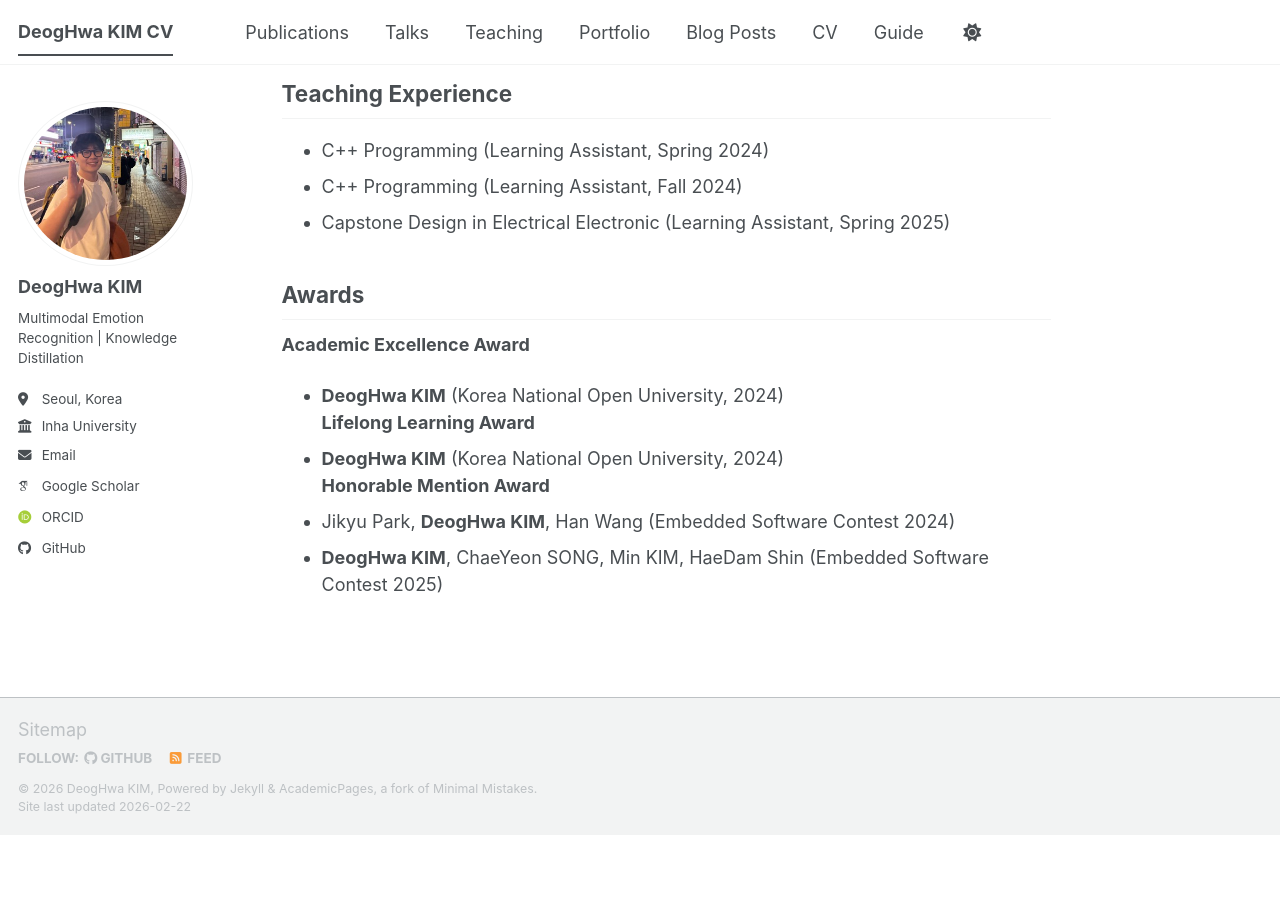
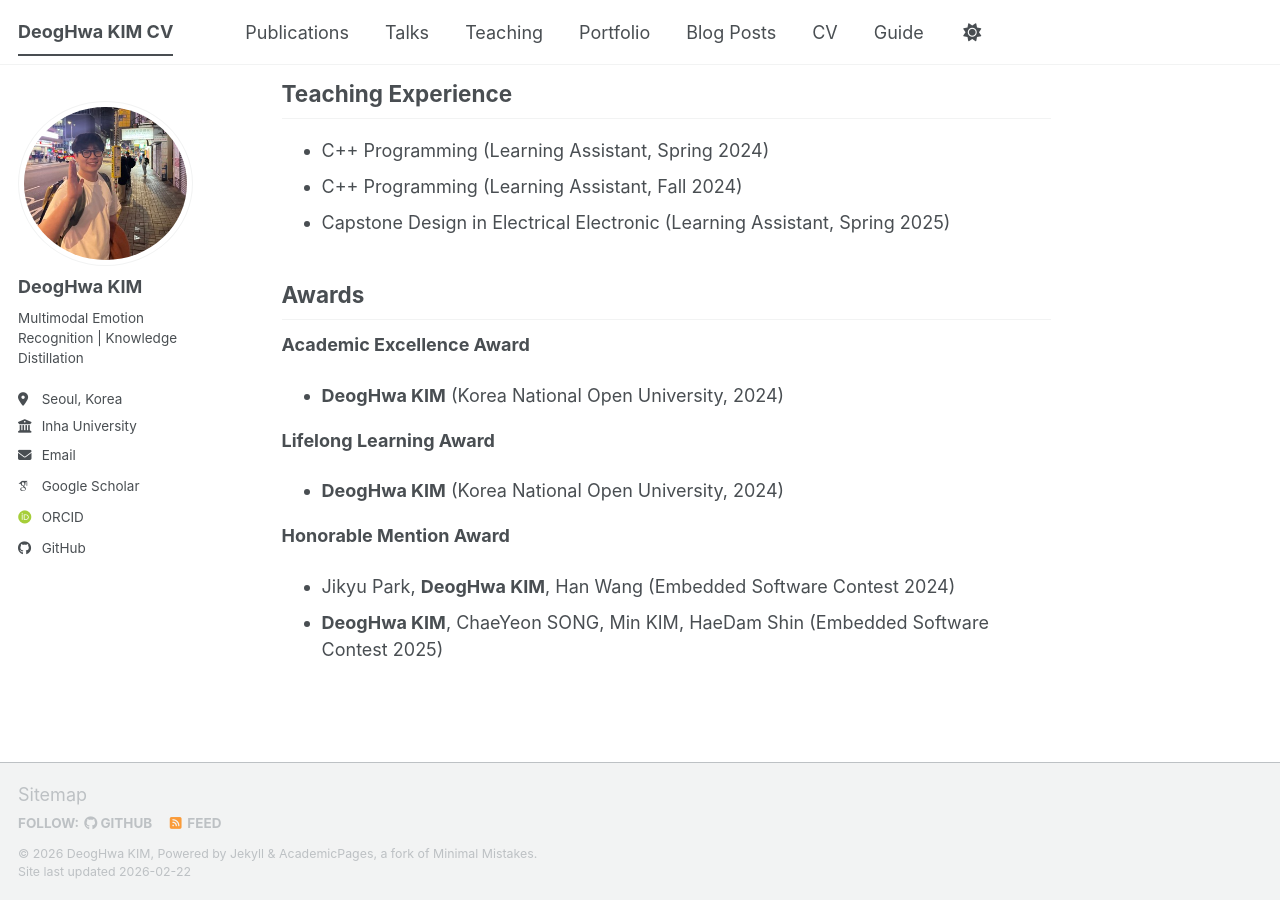
Before and after one commit to potatoduck9/potatoduck9.github.io, a Jekyll site: the page built from _pages/about.md, in a window 1280 px wide and 900 px high, scrolled down 2670 px. Built offline with Jekyll 4.4.1, drawn with Linux system fonts in a browser that asks for light colours; some web fonts are replaced; a script bundle is joined from its source files by our own code; library files that are not in the unit come from our copies; before the commit the page ends 3505 px from its top, so only the background shows below that.

```diff
--- a/_pages/about.md
+++ b/_pages/about.md
@@ -67,10 +67,13 @@ Multimodal Emotion Recognition, Knowledge Distillation, Human–Computer Interac
 
 
 ## Awards
+
 **Academic Excellence Award**
-- **DeogHwa KIM** (Korea National Open University, 2024)<br>
+- **DeogHwa KIM** (Korea National Open University, 2024)
+
 **Lifelong Learning Award**
-- **DeogHwa KIM** (Korea National Open University, 2024)<br>
+- **DeogHwa KIM** (Korea National Open University, 2024)
+
 **Honorable Mention Award**
 - Jikyu Park, **DeogHwa KIM**, Han Wang (Embedded Software Contest 2024)
 - **DeogHwa KIM**, ChaeYeon SONG, Min KIM, HaeDam Shin (Embedded Software Contest 2025)
```
